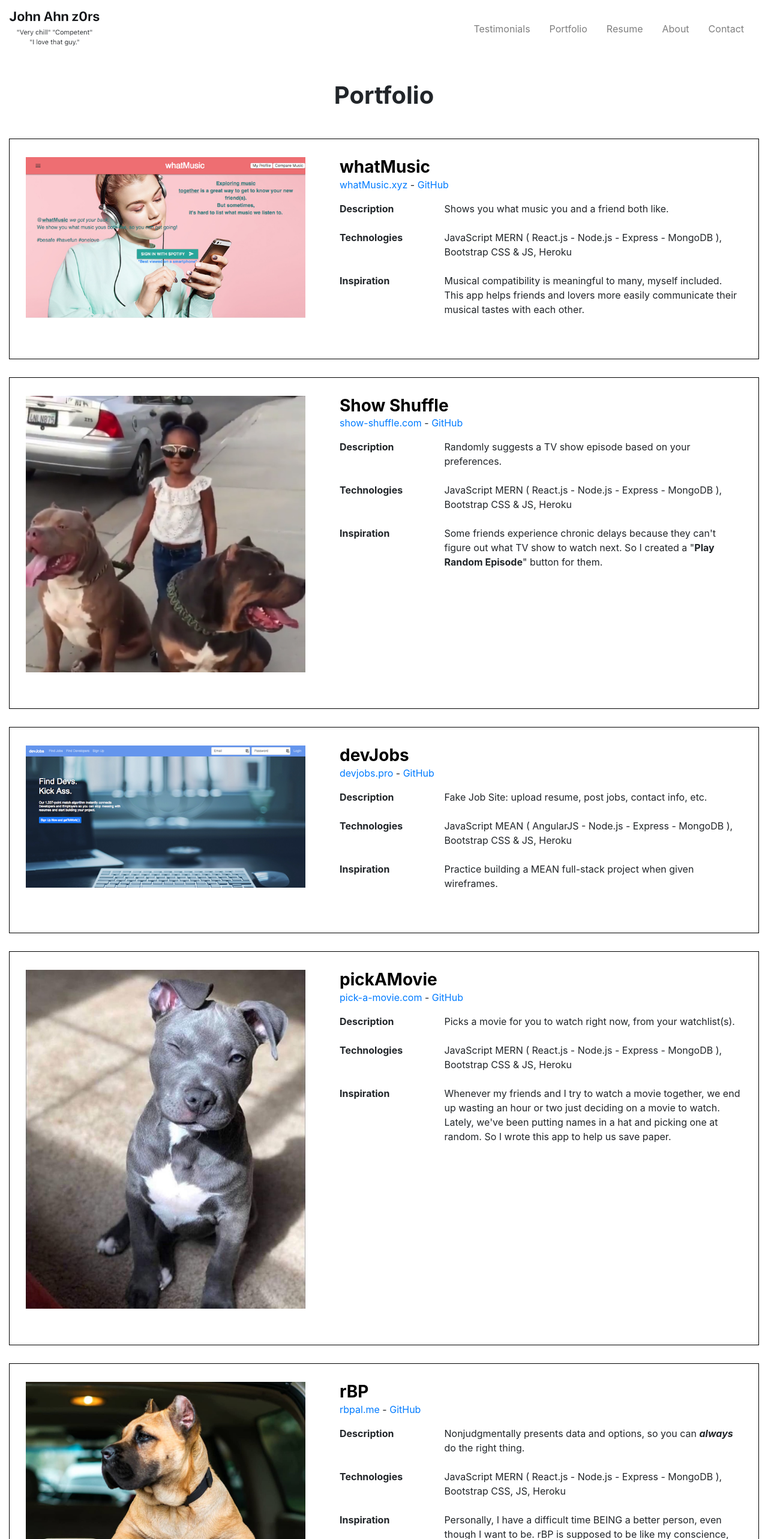
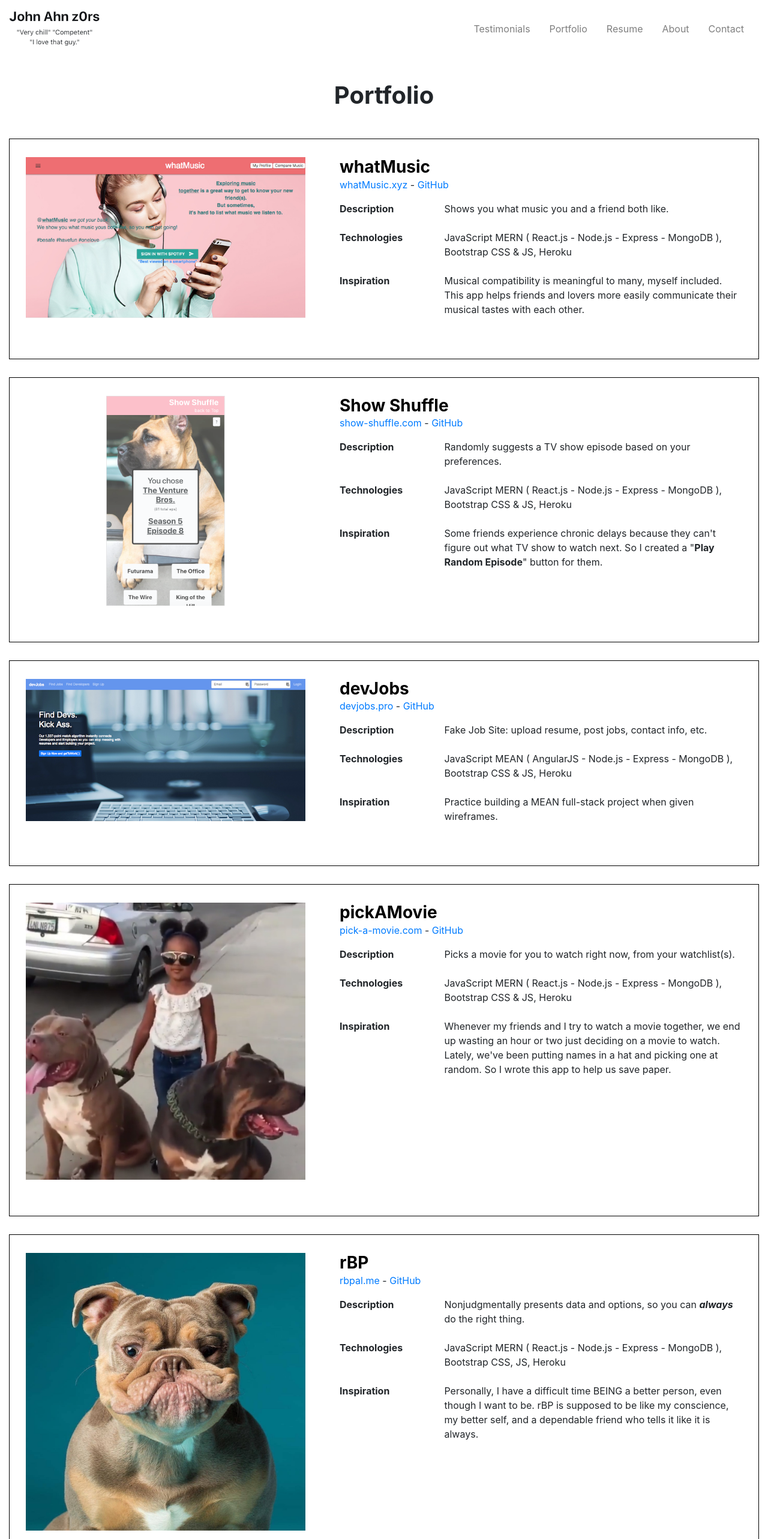
Before and after one commit to johnahnz0rs/z0rs-org, a React (Create React App) app: page / in a window 1280 px wide. Shown: the top 2566 px of the page at 60% size. Built offline with nearby package versions, Linux system fonts and the light colour scheme.

Commit message:
updated portfolio thumbnails/screenshots

```diff
--- a/src/components/Portfolio.js
+++ b/src/components/Portfolio.js
@@ -4,12 +4,14 @@ import React from "react";
 // images
 import WhatMusic from '../assets/whatmusic.png';
 import DevJobs from '../assets/devjobs.png';
-// import ComingSoon from '../assets/comingsoon.png';
+import ShowShuffle from '../assets/showshuffle.png';
+
 import DogGirl from '../assets/dog_girl.png';
 import DogTruck from '../assets/dog_truck.png';
 import DogWink from '../assets/dog_wink.png';
 import DogWrinkly from '../assets/dog_wrinkly.png';
 // import GitHub from '../assets/github.png';
+// import ComingSoon from '../assets/comingsoon.png';
 // import Upwork from '../assets/upwork.png';
 
 
@@ -41,7 +43,11 @@ class Portfolio extends React.Component {
             height: 'auto',
             marginBottom: '30px'
         };
-
+        const portfolioScreenshotTall = {
+            width: 'auto',
+            height: '350px',
+            marginBottom: '30px'
+        };
 
         return (
             <React.Fragment>
@@ -99,7 +105,7 @@ class Portfolio extends React.Component {
                         <div className="col-12 col-md-5 text-center">
                             {/* picture */}
                             <a href="https://show-shuffle.herokuapp.com" target="_blank" rel="noopener noreferrer">
-                                <img className="" style={portfolioScreenshot} src={DogGirl} alt="screenshot"/>
+                                <img className="" style={portfolioScreenshotTall} src={ShowShuffle} alt="screenshot"/>
                             </a>
                         </div>
 
@@ -188,7 +194,7 @@ class Portfolio extends React.Component {
                         <div className="col-12 col-md-5 text-center">
                             {/* picture */}
                             <a href="https://pick-a-movie.herokuapp.com" target="_blank" rel="noopener noreferrer">
-                                <img className="" style={portfolioScreenshot} src={DogWink} alt="screenshot"/>
+                                <img className="" style={portfolioScreenshot} src={DogGirl} alt="screenshot"/>
                             </a>
                         </div>
 
@@ -232,7 +238,7 @@ class Portfolio extends React.Component {
                         <div className="col-12 col-md-5 text-center">
                             {/* picture */}
                             <a href="http://rbpal.me" target="_blank" rel="noopener noreferrer">
-                                <img className="" style={portfolioScreenshot} src={DogTruck} alt="rBP screenshot placeholder" />
+                                <img className="" style={portfolioScreenshot} src={DogWrinkly} alt="rBP screenshot placeholder" />
                             </a>
                         </div>
 
@@ -274,7 +280,7 @@ class Portfolio extends React.Component {
                         <div className="col-12 col-md-5 text-center">
                             {/* picture */}
                             <a href="#" target="_blank" rel="noopener noreferrer">
-                                <img className="" style={portfolioScreenshot} src={DogWrinkly} alt="screenshot"/>
+                                <img className="" style={portfolioScreenshot} src={DogWink} alt="screenshot"/>
                             </a>
                         </div>
 
```
Also changed, not shown: src/assets/dog_wink.png, src/assets/showshuffle.png (added).
